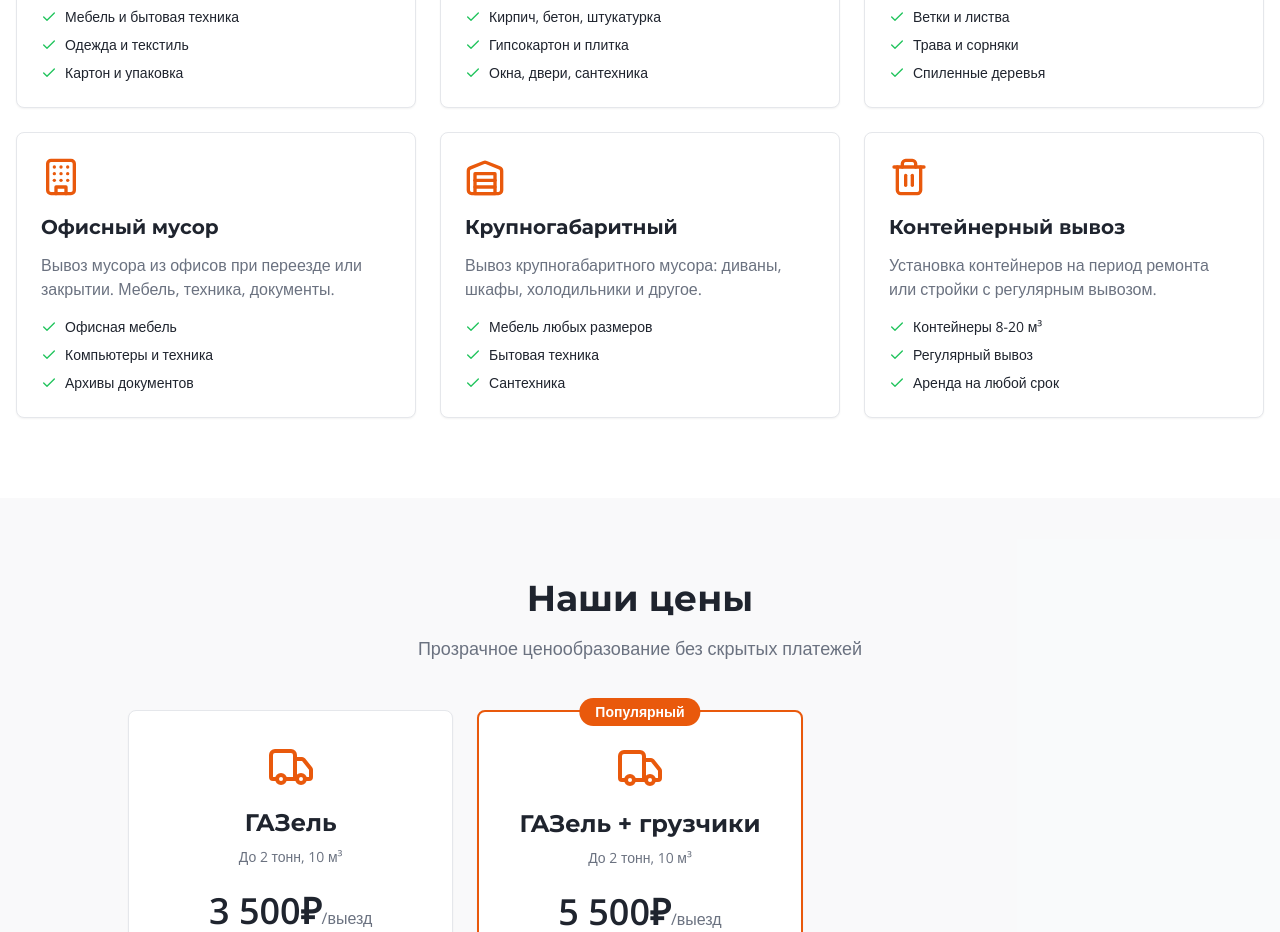
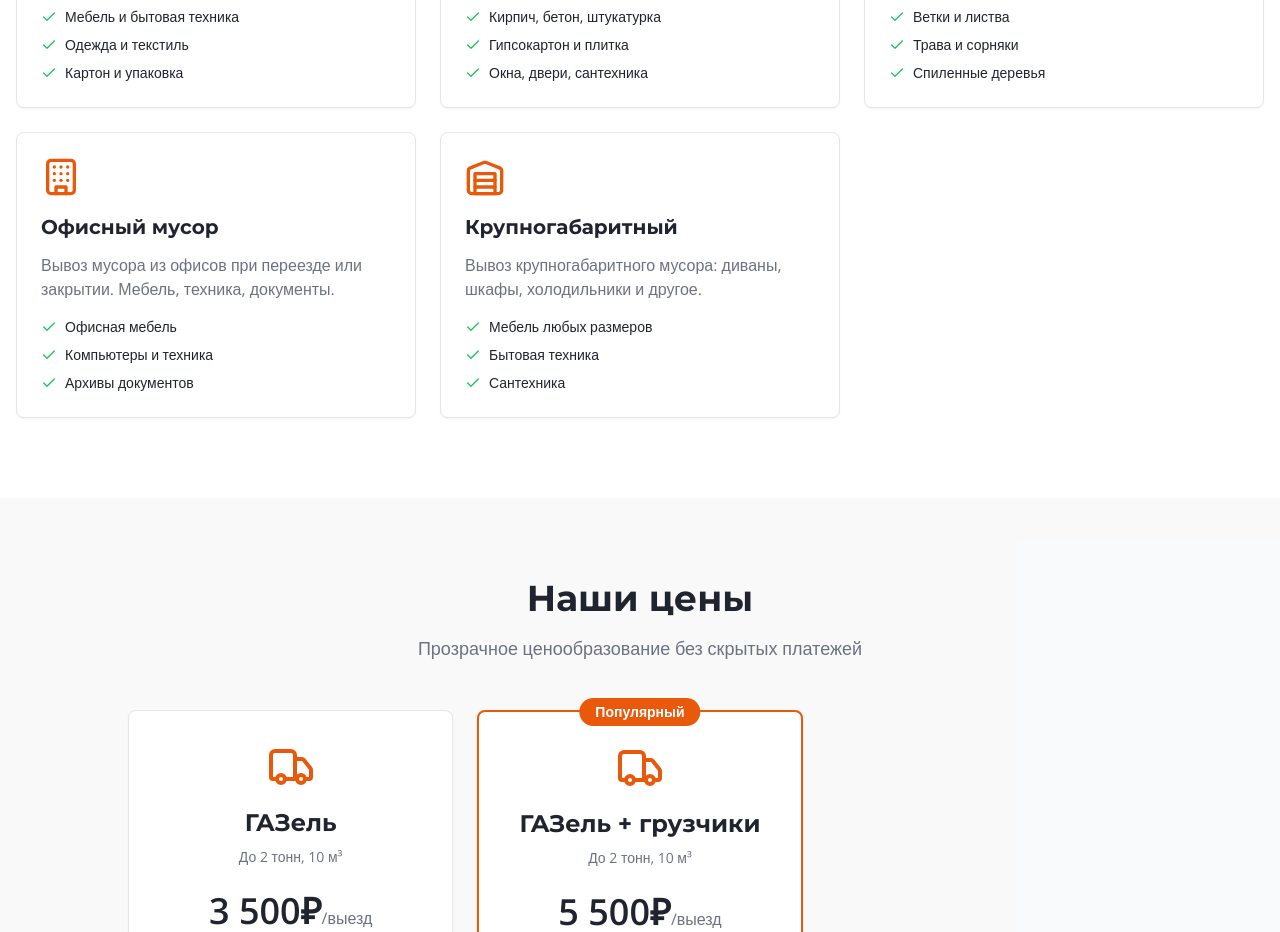
Before and after one commit to pr-poehali-dev/waste-collection-delivery, a React (Vite) app: page / in a window 1280 px wide. Shown: the part 1240-2172 px from the top of the page. Built offline with nearby package versions, Linux system fonts and the light colour scheme.

Commit message:
Удалены устаревшие файлы

```diff
--- a/src/pages/Index.tsx
+++ b/src/pages/Index.tsx
@@ -239,30 +239,6 @@ const Index = () => {
                   <li className="flex items-center gap-2">
                     <Icon name="Check" className="w-4 h-4 text-secondary" />
                     Сантехника
-                  </li>
-                </ul>
-              </CardContent>
-            </Card>
-
-            <Card className="hover:shadow-lg transition-shadow">
-              <CardContent className="p-6">
-                <Icon name="Trash2" className="w-10 h-10 mb-4 text-primary" />
-                <h3 className="text-xl font-bold mb-3">Контейнерный вывоз</h3>
-                <p className="text-muted-foreground mb-4">
-                  Установка контейнеров на период ремонта или стройки с регулярным вывозом.
-                </p>
-                <ul className="space-y-2 text-sm">
-                  <li className="flex items-center gap-2">
-                    <Icon name="Check" className="w-4 h-4 text-secondary" />
-                    Контейнеры 8-20 м³
-                  </li>
-                  <li className="flex items-center gap-2">
-                    <Icon name="Check" className="w-4 h-4 text-secondary" />
-                    Регулярный вывоз
-                  </li>
-                  <li className="flex items-center gap-2">
-                    <Icon name="Check" className="w-4 h-4 text-secondary" />
-                    Аренда на любой срок
                   </li>
                 </ul>
               </CardContent>
```
